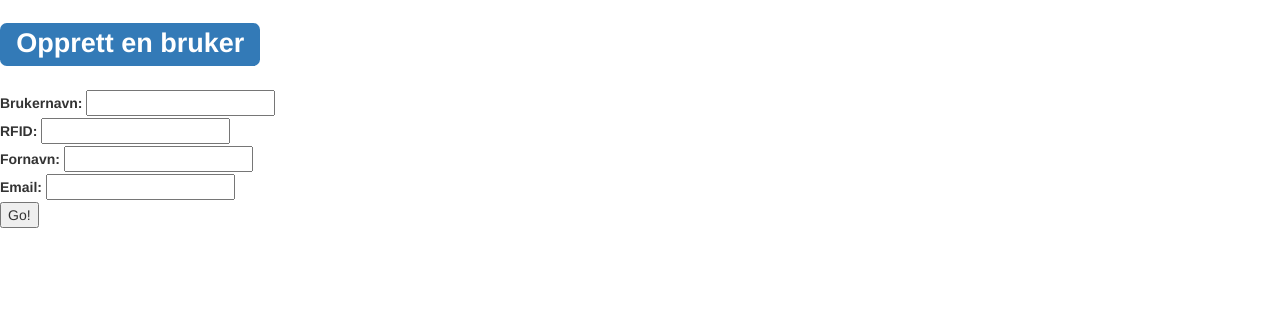
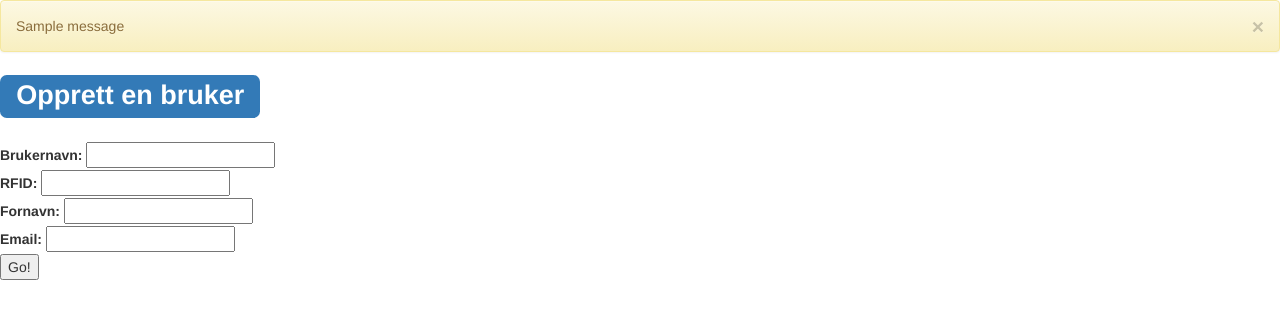
Before and after one commit to toyenyouthlibrary/front-end, a Flask app: page /create/ in a window 1280 px wide. Shown: the top 319 px of the page. Run offline with Flask 2, Linux system fonts and the light colour scheme; one stand-in notice (Sample message) is shown; some libraries are stand-ins or nearby versions.

Commit message:
Added a flash message. Use the post/redirect/get-pattern to avoid double posts

```diff
--- a/src/frontend.py
+++ b/src/frontend.py
@@ -4,6 +4,7 @@ import user
 
 
 app = flask.Flask(__name__)
+app.config['SECRET_KEY'] = 'temmelighemmelig'
 
 
 @app.route("/create/", methods=['GET', 'POST'])
@@ -15,7 +16,8 @@ def create_user():
         except ConnectionError as err:
             return 'Æddabædda! ' + str(err)
 
-        return "Bruker {} opprettet".format(user_)
+        flask.flash("Bruker {} opprettet".format(user_))
+        return flask.redirect(flask.url_for('create_user'))
 
     return flask.render_template('create_user.html')
 
--- a/src/templates/base.html
+++ b/src/templates/base.html
@@ -10,6 +10,13 @@
     <link rel="stylesheet" type="text/ css" href="{{ url_for('static', filename='style.css') }}">
 </head>
 <body>
+{% for message in get_flashed_messages() %}
+<div class="alert alert-warning">
+  <button type="button" class="close" data-dismiss="alert">&times;</button>
+  {{ message }}
+</div>
+{% endfor %}
+
 {% block content %}{% endblock %}
 </body>
 </html>
```
